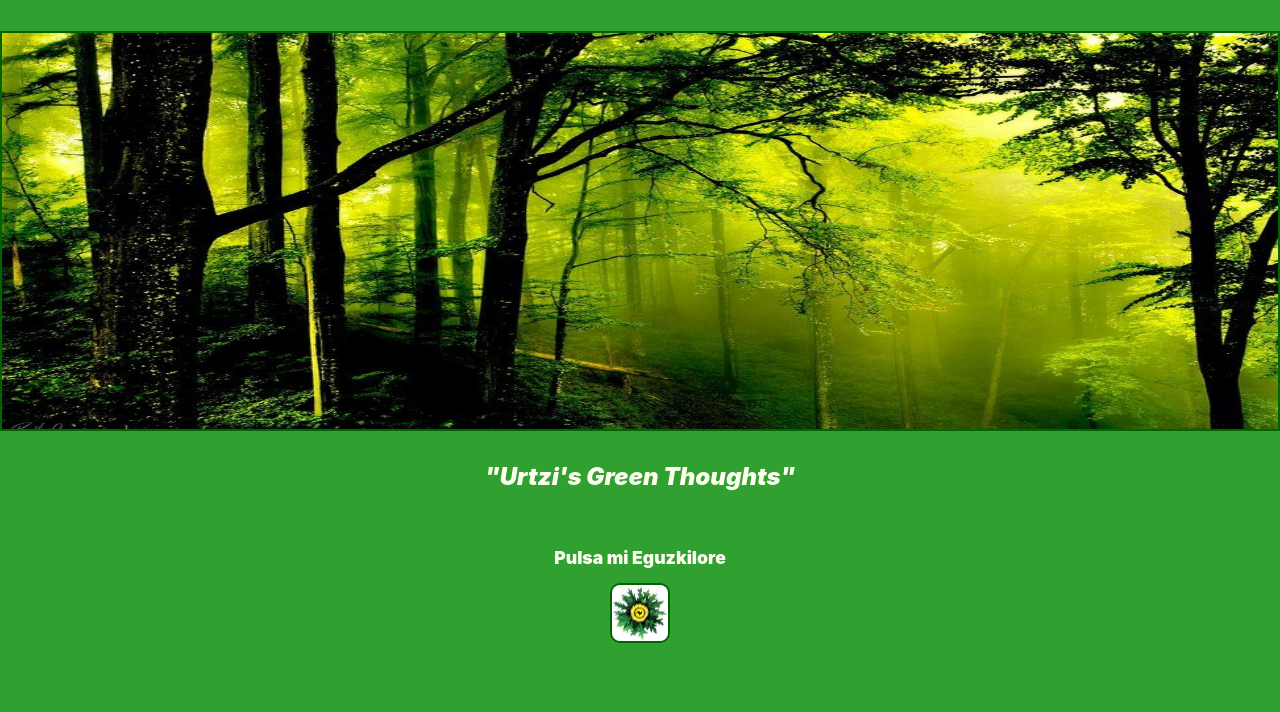
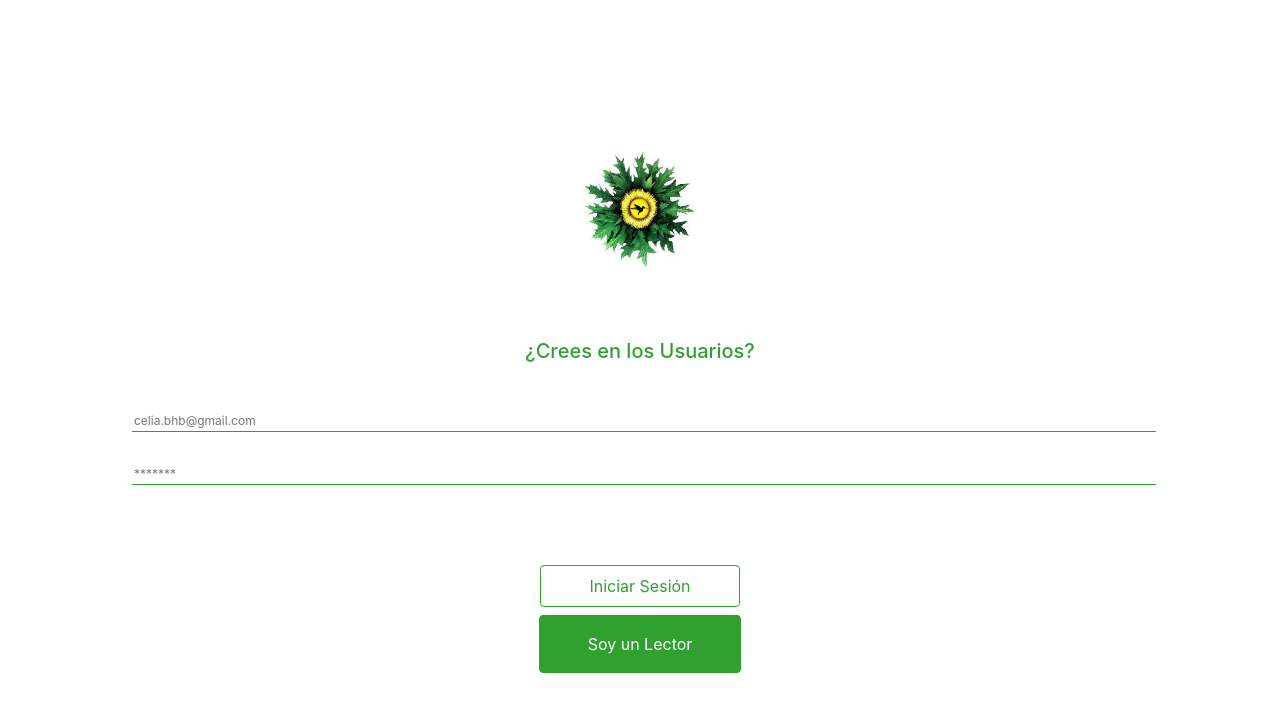
Before and after one commit to UrtziFM/myblog-client, a React (Create React App) app: page /login in a window 1280 px wide. Shown: the top 712 px of the page. Built offline with nearby package versions, Linux system fonts and the light colour scheme.

Commit message:
login component is finished, now we have to start with home container

```diff
--- a/src/App.js
+++ b/src/App.js
@@ -2,7 +2,7 @@ import React from 'react';
 import { BrowserRouter as Router, Switch, Route } from 'react-router-dom';
 
 import OnboardingCard from './components/onboarding'
-import LogUsers from './components/Login'
+import LoginCard from './components/login'
 
 import './App.css';
 
@@ -11,8 +11,8 @@ function App() {
     <div>
       <Router>
         <Switch>
-          <Route path="/" component={OnboardingCard} />
-          <Route path="/login" component={LogUsers} />
+          <Route exact path="/" component={OnboardingCard} />
+          <Route exact path="/login" component={LoginCard} />
       </Switch>
       </Router>
   </div>
--- a/src/components/Login/index.js
+++ /dev/null
@@ -1,3 +0,0 @@
-import LogUsers from './view'
-
-export default LogUsers;
--- /dev/null
+++ b/src/components/login/index.js
@@ -0,0 +1,3 @@
+import LoginCard from './view'
+
+export default LoginCard;
--- a/src/components/Login/styles.css
+++ b/src/components/login/styles.css
@@ -11,7 +11,8 @@
   }
 
   .logForm__images__img {
-    height: 30px;
+    height: 120px;
+    width: 120px;
     padding: 0 3px;
   }
 
@@ -31,9 +32,9 @@
   .logForm__form__label input {
     width: 100%;
     border: none;
-    border-bottom: 1px solid rgb(189, 210, 214);
+    border-bottom: 1px solid rgb(48, 161, 48);
     margin: 8px 4px;
-    color: rgb(85, 85, 85);
+    color: rgb(48, 161, 48);
     font-size: 12px;
   }
 
@@ -46,25 +47,25 @@
   }
 
   .logForm__form__button {
-    border: none;
+    border: 1px solid rgb(48, 161, 48);
     margin: 48px 4px 4px 4px;
     border-radius: 4px;
-    background-color: rgb(1, 116, 142);
-    color: rgb(255, 255, 255);
+    background-color: rgb(255, 255, 255);
+    color: rgb(48, 161, 48);
     padding: 8px 48px;
   }
 
   .logForm__form__button--switch {
-    border: 1px solid rgb(1, 116, 142);
+    border: 1px solid rgb(48, 161, 48);
     margin: 4px;
     border-radius: 4px;
-    color: rgb(1, 116, 142);
-    background-color: rgb(255, 255, 255);
+    color: rgb(255, 255, 255);
+    background-color: rgb(48, 161, 48);
     padding: 16px 48px;
   }
 
   .logForm__welcome {
-    color: rgb(1, 116, 142);
+    color: rgb(48, 161, 48);
     margin: 32px;
     text-align: center;
     font-size: 20px;
--- a/src/components/Login/view.js
+++ b/src/components/login/view.js
@@ -5,7 +5,7 @@ import { reader, login } from '../../api/auth';
 
 import './styles.css';
 
-function LogUsers({ history }) {
+function LoginCard({ history }) {
   const [cookies, setCookie] = useCookies(['token']);
   const { token } = cookies;
 
@@ -43,8 +43,7 @@ function LogUsers({ history }) {
         />
       </div>
       <h2 className="logForm__welcome">
-        ¡Hola! Si eres Urtzi, Inicia Sesión por favor
-      </h2>
+        ¿Crees en los Usuarios?</h2>
       <form className="logForm__form" onSubmit={handleSubmit}>
         <label className="logForm__form__label">
           <input
@@ -76,15 +75,15 @@ function LogUsers({ history }) {
             disabled={!formState.email || !formState.password}
             type="submit"
           >
-            {isLogin ? 'Iniciar sesión' : 'Lector sesion'}
+            {isLogin ? 'Soy un Lector' : 'Iniciar Sesión'}
           </button>
 
           <button
             className="logForm__form__button--switch"
             type="button"
-            onClick={() => setIsLogin(!isLogin)}
+            onClick={()=> history.push('/home')}
           >
-            {isLogin ? 'Lector sesión' : 'Iniciar sesión'}
+            {isLogin ? 'Iniciar Sesión' : 'Soy un Lector'}
           </button>
         </div>
         {error ? (
@@ -95,4 +94,4 @@ function LogUsers({ history }) {
   );
 }
 
-export default LogUsers;
+export default LoginCard;
--- a/src/components/onboardingmodal/view.js
+++ b/src/components/onboardingmodal/view.js
@@ -29,7 +29,7 @@ function OnboardingModal(props) {
                 {selected ?
                 <div className="Modal_apply_options">
                 <div className="Modal_apply_clean" onClick={()=> history.push('/home')}>Acceso</div>
-                <div className="Modal_apply_accept"onClick={()=> history.push('/login')}>Acceso</div>
+                <div className="Modal_apply_accept" onClick={()=> history.push('/login')}>Acceso</div>
                 </div>
                 :
                 <div className="Modal_apply">¿Quien eres?</div>
--- a/src/index.js
+++ b/src/index.js
@@ -4,9 +4,4 @@ import './index.css';
 import App from './App';
 import 'bootstrap/dist/css/bootstrap.min.css';
 
-ReactDOM.render(
-  <React.StrictMode>
-    <App />
-  </React.StrictMode>,
-  document.getElementById('root')
-);
+ReactDOM.render(<App />, document.getElementById('root'));
```
